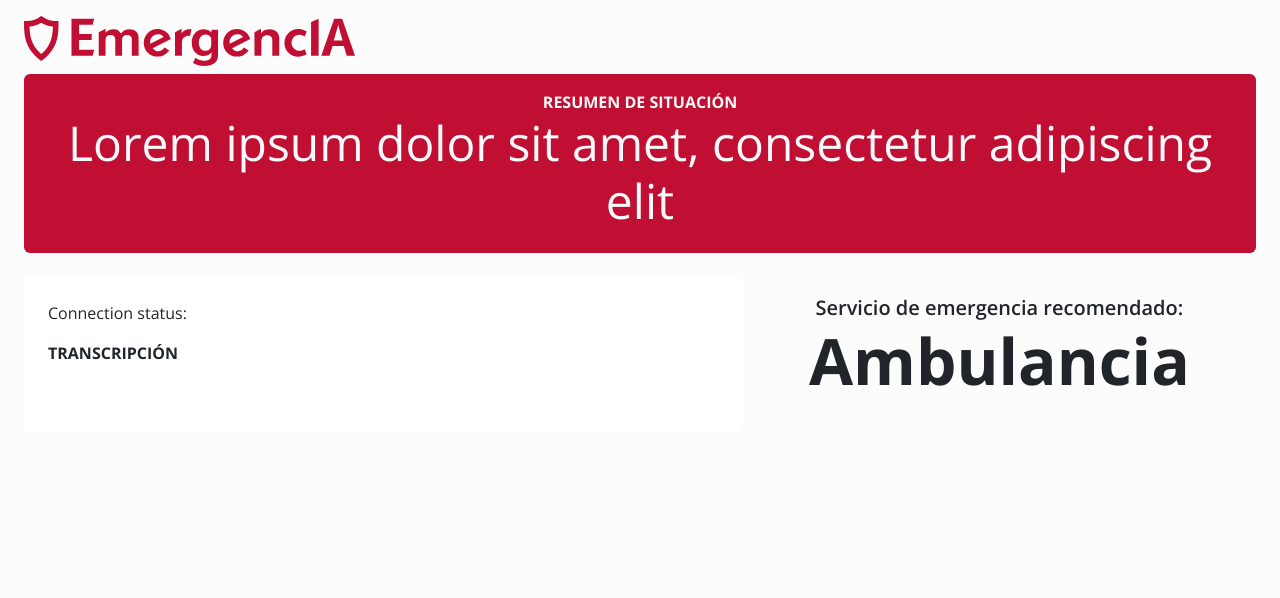
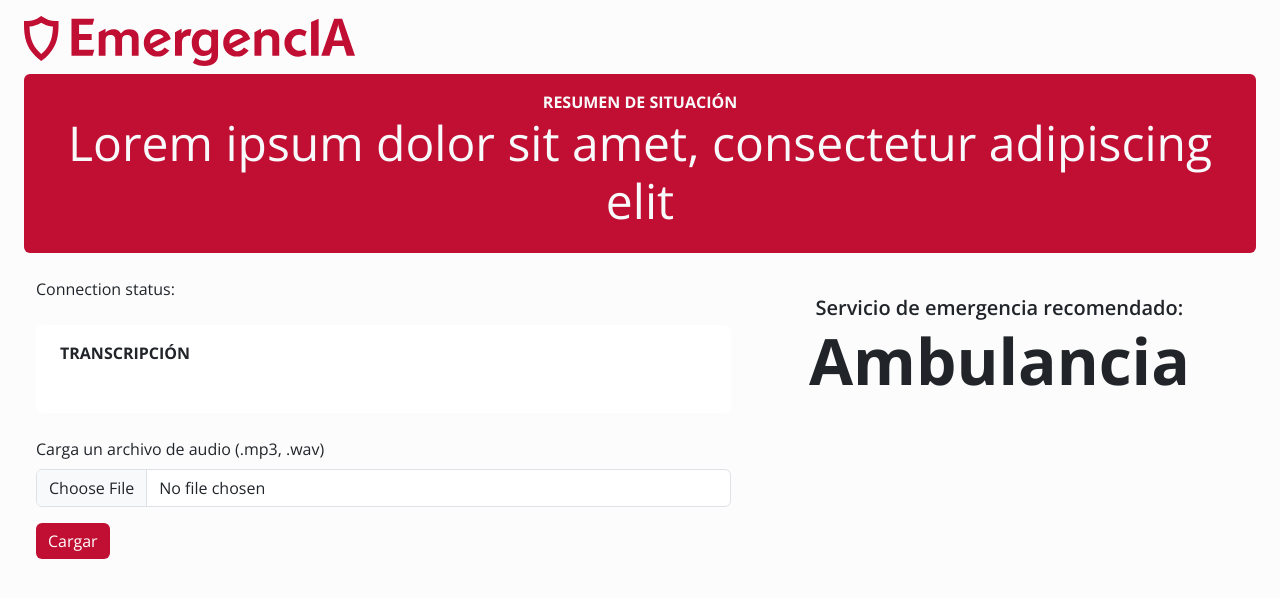
Before and after one commit to A01660987/EmergencIA, a Django app: page / in a window 1280 px wide. Shown: the top 598 px of the page. Run offline with Django 4.2, Linux system fonts and the light colour scheme.

Commit message:
Audio upload form

```diff
--- a/web/templates/home.html
+++ b/web/templates/home.html
@@ -20,7 +20,6 @@
                      url("{% static 'ttf/OpenSans.ttf' %}") format("woff2-variations");
                 font-weight: 100 1000;
             }
-
             :root {
                 --bs-font-sans-serif: "Open Sans";
             }
@@ -39,13 +38,24 @@
             <p class="display-5 fw-normal mb-0 pb-2">Lorem ipsum dolor sit amet, consectetur adipiscing elit</p>
         </div>
         <div class="row mt-4 mx-4">
-            <div class="col-7 p-4 bg-white rounded">
+            <div class="col-7">
+                <div class="mb-4">
                     <p id="status">Connection status:</p>
+                </div>
+                <div class="px-4 pt-3 pb-5 bg-white rounded mb-4">
                     <p class="fs-6 mb-0 fw-bold">
                       TRANSCRIPCIÓN
                     </p>
                     <p id="transcript" class="fs-5 mb-0">
                     </p>
+                </div>
+                <form id="audio-upload">
+                    <div class="mb-3">
+                        <label for="formFile" class="form-label">Carga un archivo de audio (.mp3, .wav)</label>
+                        <input class="form-control mb-3" type="file" id="formFile" accept=".mp3,.wav">
+                        <button type="submit" class="btn btn-primary mb-3" style="background-color: #C10F33; border :none">Cargar</button>
+                    </div>
+                </form>
             </div>
             <div class="col my-3 text-center fs-5 fw-semibold">
                 Servicio de emergencia recomendado:
```
Lines whose indentation alone changed are shown as unchanged.
